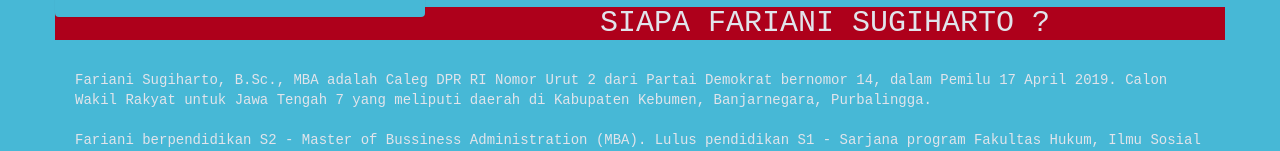
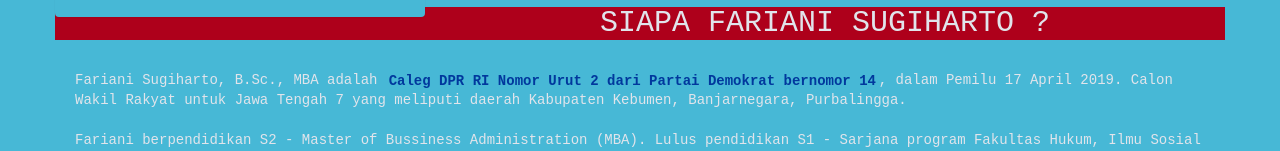
Before and after one commit to lolita89/mama-web-project, a React (Create React App) app: page / in a window 1280 px wide. Shown: the part 549-700 px from the top of the page. Built offline with nearby package versions, Linux system fonts and the light colour scheme; a web font is replaced by a local one.

Commit message:
changed the paragraph

```diff
--- a/src/components/Profile.js
+++ b/src/components/Profile.js
@@ -16,14 +16,12 @@
                             <div id="who">
                                 <h2 className="title">SIAPA FARIANI SUGIHARTO ?</h2>
                                     <p className="paragraph">
-                                    Fariani Sugiharto, B.Sc., MBA adalah Caleg DPR RI Nomor Urut 2 dari Partai Demokrat bernomor 14, dalam Pemilu 17 April 2019. Calon Wakil Rakyat untuk Jawa Tengah 7 yang meliputi daerah di Kabupaten Kebumen, Banjarnegara, Purbalingga.
+                                    Fariani Sugiharto, B.Sc., MBA adalah <mark>Caleg DPR RI Nomor Urut 2 dari Partai Demokrat bernomor 14</mark>, dalam Pemilu 17 April 2019. Calon Wakil Rakyat untuk Jawa Tengah 7 yang meliputi daerah Kabupaten Kebumen, Banjarnegara, Purbalingga.
                                     <br/>
                                     <br/>
-                                    Fariani berpendidikan S2 - Master of Bussiness Administration (MBA). Lulus pendidikan S1 - Sarjana program Fakultas Hukum, Ilmu Sosial dan Ilmu Politik. Lulus pendidikan D3 - Bachelor of Science program Bahasa Inggris. Banyak lagi pendidikan non - formal seperti kursus dan pelatihan yang dijalaninya.
+                                    Fariani berpendidikan S2 - Master of Bussiness Administration (MBA). Lulus pendidikan S1 - Sarjana program Fakultas Hukum, Ilmu Sosial dan Ilmu Politik. Lulus pendidikan D3 - Bachelor of Science program Bahasa Inggris. Banyak lagi pendidikan non - formal seperti kursus dan pelatihan yang dijalaninya.                                    <br/>
                                     <br/>
-                                    <br/>
-                                    Sudah 15 tahun lebih menjabat di Dewan Pimpinan Pusat - Partai Demokrat. Sebagai Wakil Bendahara Umum periode 2015 – 2020. Sebagai Sekretaris Departemen - Departemen Kesejahteraan Rakyat periode 2010 – 2015. Sebagai Wakil Sekretaris Jenderal diantara periode 2005 – 2010.
-                                    <br/>
+                                    Sudah 15 tahun lebih menjabat di Dewan Pimpinan Pusat - Partai Demokrat. Sebagai Wakil Bendahara Umum periode 2015 – 2020. Sebagai Sekretaris Departemen - Departemen Kesejahteraan Rakyat periode 2010 – 2015. Sebagai Wakil Sekretaris Jenderal diantara periode 2005 – 2010.                                    <br/>
                                     <br/>
                                     Fariani pernah menjabat sebagai Direktur dari Leadership Management International Institute dan General Director/ Franchisee/ Centre of Influence
                                     dari Success Motivation International Institute untuk Indonesia, yang berpusat
@@ -46,7 +44,7 @@
 
                                 <h2 className="title">Misi</h2>
                                     <p className="paragraph visimisi">
-                                    Mengabdi untuk rakyat, bangsa dan negara Indonesia karena Allah, dengan meningkatkan kesejahteraan rakyat warga Kebumen, Banjarnegara dan Purbalinggga.
+                                    Mengabdi karena Allah untuk rakyat, bangsa dan negara Indonesia, dengan meningkatkan kesejahteraan rakyat warga Kebumen, Banjarnegara dan Purbalinggga.
                                     </p>
                             </div>
 
@@ -67,7 +65,6 @@
                                 <h2 className="title">Mengapa Memilih Fariani Sebagai Wakil Rakyat?</h2>
                                     <p className="paragraph">
                                     Bagi Fariani, politik adalah kehidupan spiritual. Dibutuhkan empati yang dikaruniakan Tuhan kedalam hati seseorang untuk merasakan detak jantung masyarakat sehari-hari, agar bisa menyerap aspirasi untuk diperjuangkan. Dengan bekal latar belakang kehidupan yang seimbang : jiwa spiritualis dan semangat amanah Tuhan yamg membara, berbadan sehat, pendidikan dan karakter yang matang, keluarga utuh dan harmonis, pengalaman dan wawasan politik, visi misi, maka warga Jawa Tengah 7 yang meliputi Kabupaten Kebumen, Banjarnegara dan Purbalingga membutuhkan kapasitas sosok seperti Fariani agar aspirasinya dapat diserap dan diimplementasikan secara maksimal.
-
                                     </p>
                             </div>
 
--- a/src/components/css/profile.css
+++ b/src/components/css/profile.css
@@ -4,6 +4,12 @@
   padding-right: 20px;
   padding-bottom: 20px;
   padding-left: 20px;
+}
+
+mark {
+  background-color: transparent;
+  font-weight: bold;
+  color: #01389D;
 }
 
 .visimisi {
--- a/src/components/css/profile.scss
+++ b/src/components/css/profile.scss
@@ -8,6 +8,12 @@
     padding-left: 20px;
 }
 
+mark {
+    background-color: transparent;
+    font-weight: bold;
+    color: $color-main;
+}
+
 .visimisi {
     text-align: center;
 }
```
Also changed, not shown: public/luit-permit.jpg (added), 1 other file (tests, documents, lock files or other folders).
